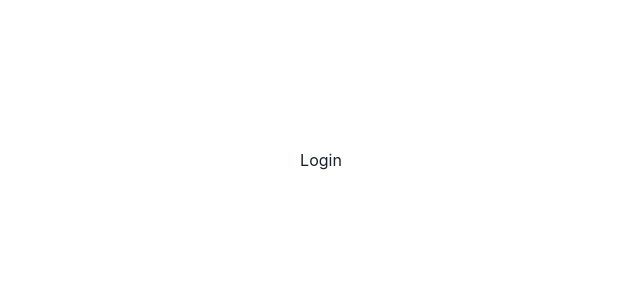
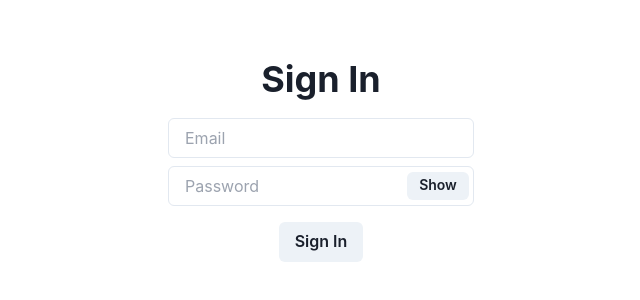
Before and after one commit to aymene01/notion-for-efrei, a Next.js app in the folder apps/web/: page /auth/login in a window 1280 px wide. Shown: the part 240-540 px from the top of the page, without its empty margins (319-959 px from the left). Built offline with nearby package versions, Linux system fonts and the light colour scheme.

Commit message:
login and register pages

```diff
--- a/apps/web/src/pages/auth/login.tsx
+++ b/apps/web/src/pages/auth/login.tsx
@@ -1,7 +1,53 @@
+import { Input, Button, Heading, InputGroup, InputRightElement } from '@chakra-ui/react'
+import React from 'react'
+import { useForm } from 'react-hook-form'
+import createSession from '@/lib/queries/createSession'
+import useSwrMutation from '@/lib/hooks/useSwrMutation'
+import { UserAuthenticated } from '@efrei/graphql'
+import { toast } from 'react-hot-toast'
+
+type LoginRequest = {
+  email: string
+  password: string
+}
+
 const Login = () => {
+  const [show, setShow] = React.useState<boolean>(false)
+  const { register, handleSubmit } = useForm<LoginRequest>()
+  const { mutate, isSuccess, isError, error } = useSwrMutation<UserAuthenticated, 'createSession'>(createSession)
+
+  const handleCreateAccount = (data: LoginRequest) => {
+    mutate(data)
+  }
+
+  const handleToggle = () => setShow(!show)
+
+  React.useEffect(() => {
+    if (isSuccess) {
+      toast.success('Valid credentials')
+    }
+    if (error) {
+      toast.error(error.message)
+    }
+  }, [isSuccess, error])
+
   return (
-    <div className="w-screen h-screen flex justify-center items-center">
-      <h1>Login</h1>
+    <div className="w-screen h-screen flex justify-center items-center flex-col space-y-4">
+      <Heading>Sign In</Heading>
+      <div className="flex items-center justify-center flex-col w-1/4 space-y-4">
+        <div className="space-y-2">
+          <Input placeholder="Email" {...register('email')} />
+          <InputGroup>
+            <Input placeholder="Password" {...register('password')} type={show ? 'text' : 'password'} />
+            <InputRightElement width="4.5rem">
+              <Button h="1.75rem" size="sm" onClick={handleToggle}>
+                {show ? 'Hide' : 'Show'}
+              </Button>
+            </InputRightElement>
+          </InputGroup>
+        </div>
+        <Button onClick={handleSubmit(handleCreateAccount)}>Sign In</Button>
+      </div>
     </div>
   )
 }
--- a/apps/web/src/pages/auth/register.tsx
+++ b/apps/web/src/pages/auth/register.tsx
@@ -1,7 +1,50 @@
+import React from 'react'
+import { Heading, Button, Input } from '@chakra-ui/react'
+import { useForm } from 'react-hook-form'
+import { toast } from 'react-hot-toast'
+import { UserAuthenticated } from '@efrei/graphql'
+import createAccount from '@/lib/queries/createAccount'
+import useSwrMutation from '@/lib/hooks/useSwrMutation'
+
+type RegisterRequest = {
+  name: string
+  email: string
+  password: string
+}
+
 const Register = () => {
+  const { register, handleSubmit } = useForm<RegisterRequest>()
+  const { mutate, isSuccess, error } = useSwrMutation<UserAuthenticated, 'createAccount'>(createAccount)
+
+  const handleCreateAccount = (data: RegisterRequest) => {
+    mutate(data)
+  }
+
+  React.useEffect(() => {
+    if (isSuccess) {
+      toast.success('Account created')
+    }
+  }, [isSuccess])
+
+  React.useEffect(() => {
+    if (error) {
+      toast.error(error.message)
+    }
+  }, [error])
+
   return (
     <div className="w-screen h-screen flex justify-center items-center">
-      <h1>Register</h1>
+      <div className="w-screen h-screen flex justify-center items-center flex-col space-y-4">
+        <Heading>Create your account</Heading>
+        <div className="flex items-center justify-center flex-col w-1/4 space-y-4">
+          <div className="space-y-2">
+            <Input placeholder="name" {...register('name')} />
+            <Input placeholder="email" {...register('email')} />
+            <Input placeholder="password" {...register('password')} type={'password'} />
+          </div>
+          <Button onClick={handleSubmit(handleCreateAccount)}>Create Account</Button>
+        </div>
+      </div>
     </div>
   )
 }
```
